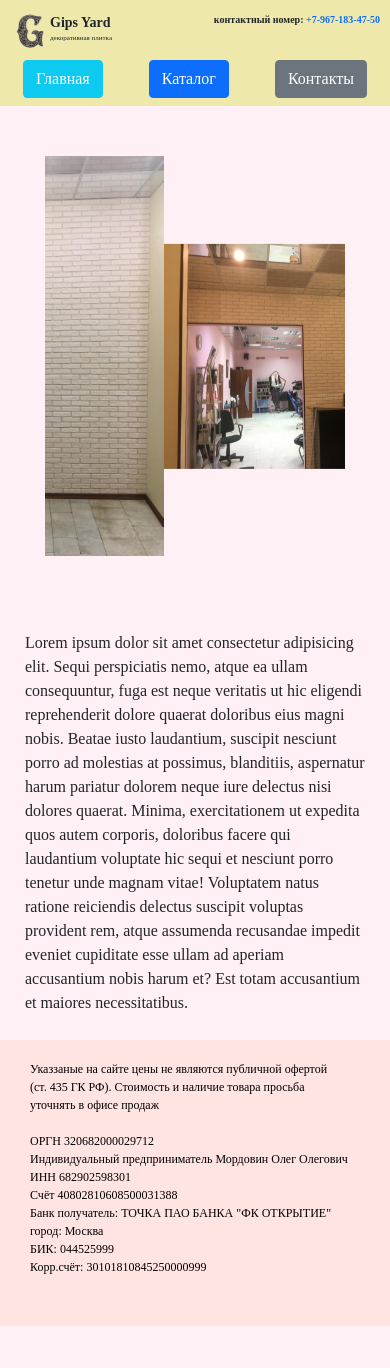
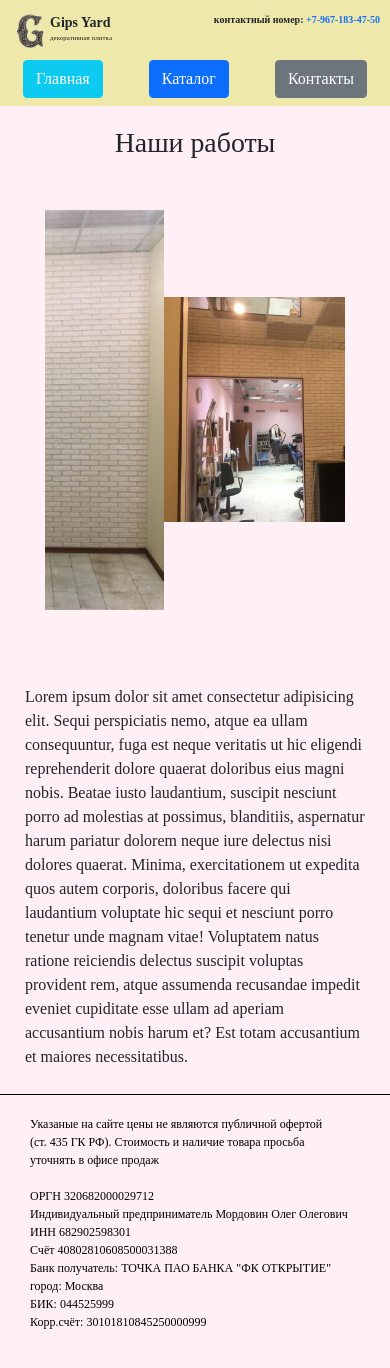
Before and after one commit to ozzbabym/gipsYard, a React (Create React App) app: page / in a window 390 px wide. Shown: the top 1368 px of the page. Before the commit the page ends 1326 px from the top, so only its background shows below. Built offline with nearby package versions, Linux system fonts and the light colour scheme; a web font is replaced by a local one.

Commit message:
add styles

```diff
--- a/src/App.css
+++ b/src/App.css
@@ -8,8 +8,10 @@ body{
 }
 .footer {
   width: 100%;
-  background-color: #FFE4E1;
+  border-top: 0.5px solid black;
+  background-color: #FFF0F5;
   min-height: 200px;
+  margin-top: 5px;
 }
 
 .footer__container {
--- a/src/App.js
+++ b/src/App.js
@@ -15,7 +15,7 @@ function App() {
       </div>
       <footer className='footer'>
           <div className='footer__container'>
-              <div className="ofert">Указзаные на сайте цены не являются публичной офертой (ст. 435 ГК РФ). Стоимость и наличие товара просьба уточнять в офисе продаж </div>
+              <div className="ofert">Указаные на сайте цены не являются публичной офертой (ст. 435 ГК РФ). Стоимость и наличие товара просьба уточнять в офисе продаж </div>
               <br/>
               <div>ОРГН 320682000029712</div>
               <div>Индивидуальный предприниматель Мордовин Олег Олегович</div>
--- a/src/components/about/About.jsx
+++ b/src/components/about/About.jsx
@@ -1,4 +1,4 @@
-import React, {useState, useEffect} from 'react'
+import React from 'react'
 import './About.css'
 import Slider from './Slider/Slider'
 
@@ -8,6 +8,7 @@ export default function About() {
 
     return (
         <div>
+            <h1 style={{textAlign: 'center', marginTop: 20, minWidth: 320}}>Наши работы</h1>
             <div className="about">
                 <Slider />
                 <div>
--- a/src/components/catalog/Catalog.css
+++ b/src/components/catalog/Catalog.css
@@ -64,7 +64,7 @@
     }
     .modalOrder {
         width: 100%;
-        top: 25%;
+        top: 15%;
         left: 0px;
         border-radius: 10px;
     }
```
